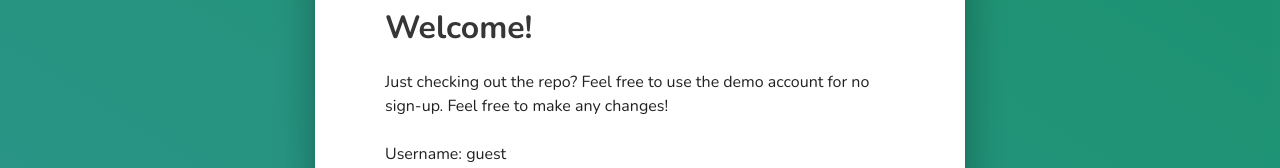
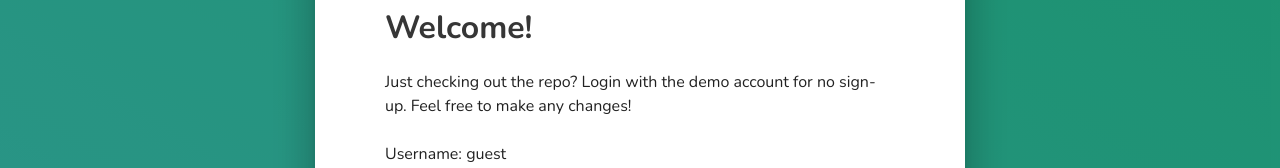
Before and after one commit to MilanFatschel/AgileScrum_Sprint_Planner, an Angular app in the folder frontend/: page /login in a window 1280 px wide. Shown: the part 239-407 px from the top of the page. Built offline with nearby package versions, Linux system fonts and the light colour scheme.

Commit message:
Frontend change

```diff
--- a/frontend/src/app/pages/welcome/welcome.component.html
+++ b/frontend/src/app/pages/welcome/welcome.component.html
@@ -4,8 +4,8 @@
       Welcome!
     </h1>
     <div>
-      Just checking out the repo? Feel free to use the demo account for no
-      sign-up. Feel free to make any changes!
+      Just checking out the repo? Login with the demo account for no sign-up.
+      Feel free to make any changes!
     </div>
     <br />
     <div>Username: guest</div>
```
